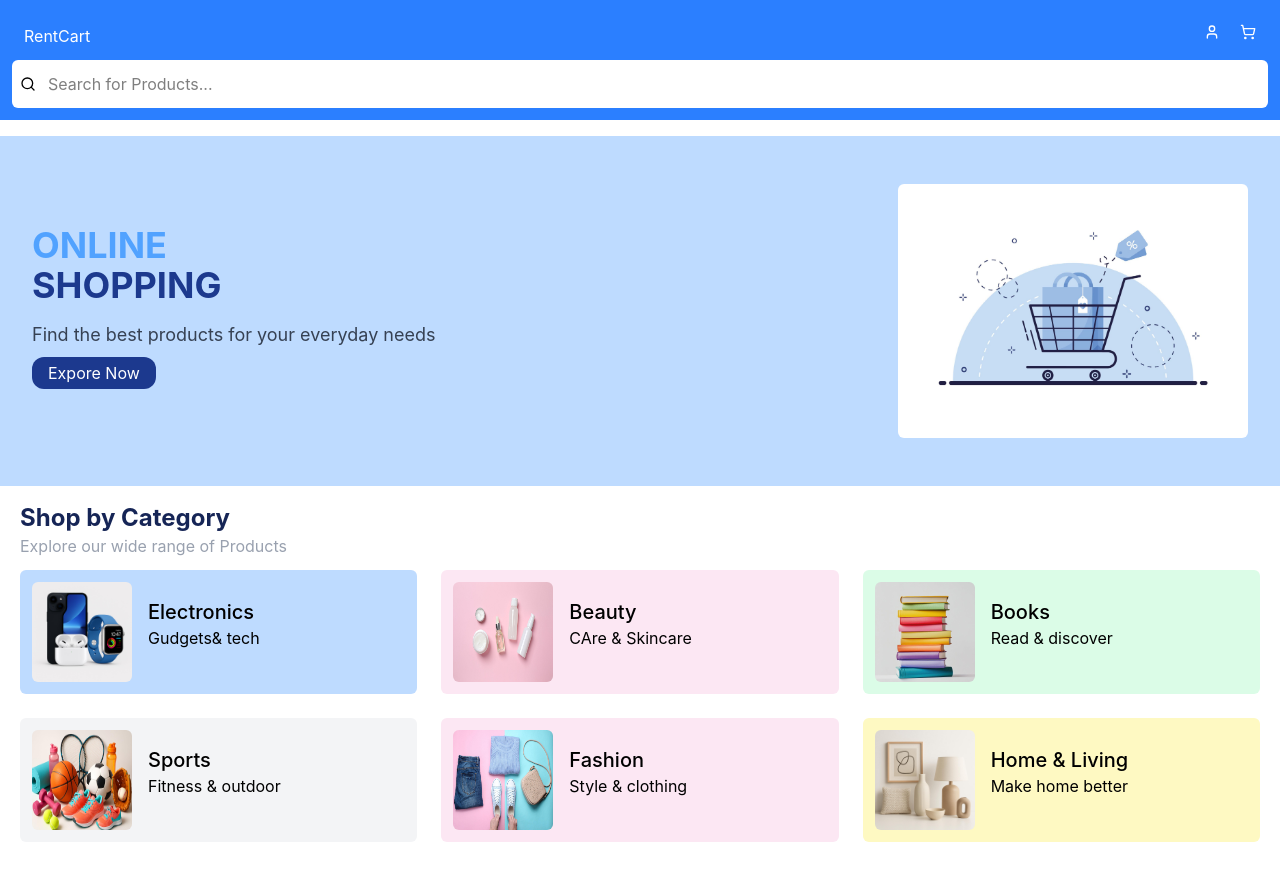
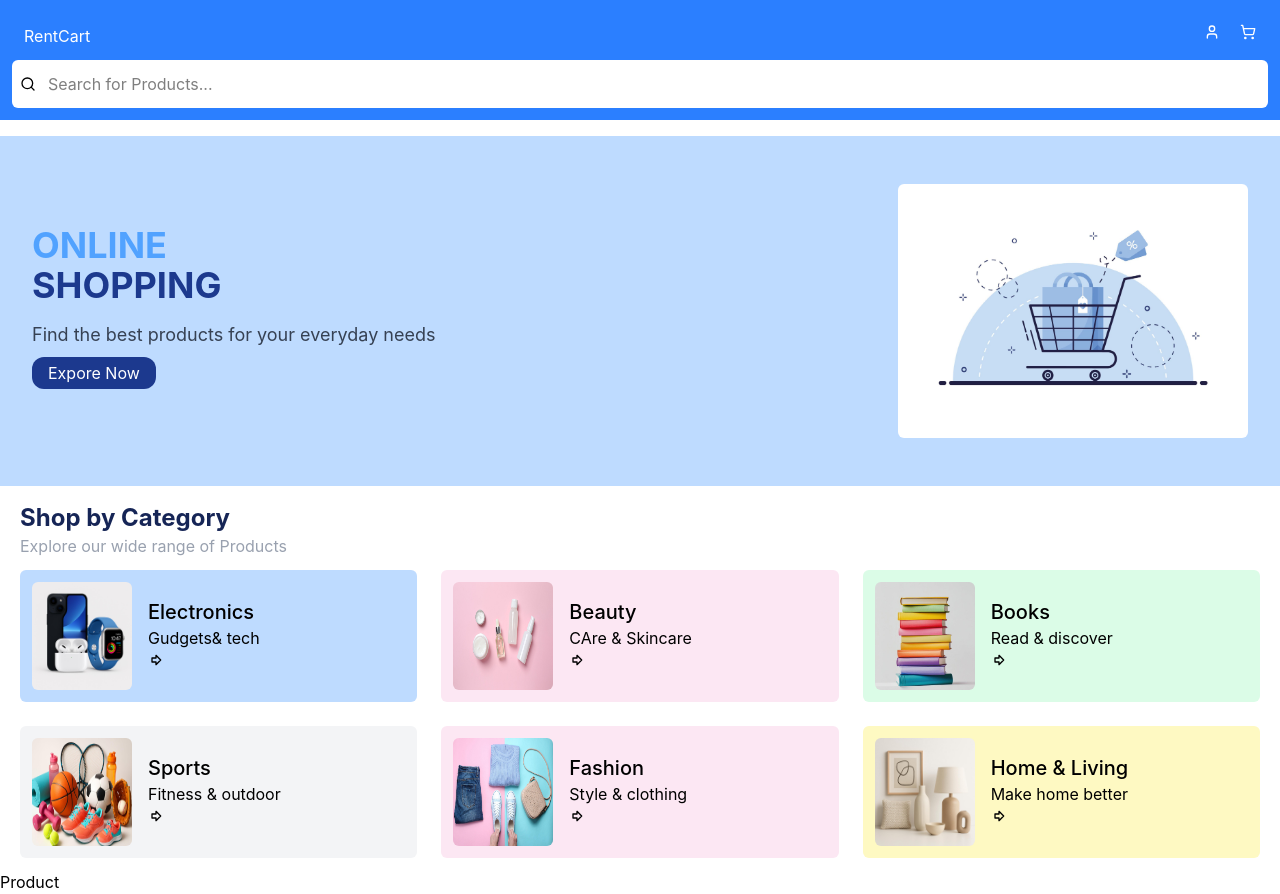
Before and after one commit to Ansh975sharma/RentCart, a React (Vite) app: page / in a window 1280 px wide. Before the commit the page ends 854 px from the top, so only its background shows below. Built offline with nearby package versions, Linux system fonts and the light colour scheme; no server answers.

Commit message:
Update project code

```diff
--- a/src/API/Api.js
+++ b/src/API/Api.js
@@ -0,0 +1,15 @@
+import axios from "axios";
+
+const Api=axios.create({
+    baseURL:"https://dummyjson.com"
+})
+
+export const fetchApi= async ()=>{
+const res=await Api.get("/products")
+return res.data
+
+}
+export const fetchCategory=async (category)=>{
+ const res= await Api.get(`/product/category/${category}`)
+ return res.data
+}
--- a/src/Component/Category.jsx
+++ b/src/Component/Category.jsx
@@ -4,7 +4,18 @@ import books from "../assets/books.jpg"
 import Living from "../assets/Living.jpg"
 import Shoping from "../assets/Shoping.jpg"
 import Sports from "../assets/Sports.jpg"
+import { useState } from 'react'
+import { LuArrowBigRight } from "react-icons/lu"
+import {useQuery} from "@tanstack/react-query"
+import { fetchCategory } from "../API/Api"
 function Category() {
+    const[categoryData,setCategoryData]=useState("")
+
+   const {data}= useQuery({
+        queryKey:['post',categoryData],
+        queryFn:()=>fetchCategory(categoryData)
+    })
+console.log(data)
   return (
 
     <div>
@@ -19,6 +30,7 @@ function Category() {
                     <div className="my-4">
                     <h1 className="text-xl font-medium">Electronics</h1>
                     <p>Gudgets& tech</p>
+                  <button onClick={()=>setCategoryData("smartphones")}><LuArrowBigRight/></button>
                     </div>
 
                 </div>
@@ -28,6 +40,7 @@ function Category() {
                     <div className="my-4">
                     <h1 className="text-xl font-medium">Beauty</h1>
                     <p>CAre & Skincare</p>
+                      <button onClick={()=>setCategoryData("beauty")}><LuArrowBigRight/></button>
                     </div>
 
                 </div>
@@ -36,6 +49,7 @@ function Category() {
                     <div className="my-4">
                     <h1 className="text-xl font-medium">Books</h1>
                     <p>Read & discover</p>
+                      <button onClick={()=>setCategoryData("mens-shirts")}><LuArrowBigRight/></button>
                     </div>
 
                 </div>
@@ -44,6 +58,7 @@ function Category() {
                     <div className="my-4">
                     <h1 className="text-xl font-medium">Sports</h1>
                     <p>Fitness & outdoor</p>
+                      <button onClick={()=>setCategoryData("sports-accessories")}><LuArrowBigRight/></button>
                     </div>
 
                 </div>
@@ -52,6 +67,7 @@ function Category() {
                     <div className="my-4">
                     <h1 className="text-xl font-medium">Fashion</h1>
                     <p>Style & clothing</p>
+                      <button onClick={()=>setCategoryData("womens-dresses")}><LuArrowBigRight/></button>
                     </div>
 
                 </div>
@@ -60,6 +76,7 @@ function Category() {
                     <div className="my-4">
                     <h1 className="text-xl font-medium">Home & Living</h1>
                     <p>Make home better</p>
+                      <button onClick={()=>setCategoryData("furniture")}><LuArrowBigRight/></button>
                     </div>
 
                 </div>
--- a/src/Pages/Home.jsx
+++ b/src/Pages/Home.jsx
@@ -1,5 +1,5 @@
 
-
+import Product from "./Product";
 
 import { FaArrowRight  } from "react-icons/fa";
 
@@ -21,6 +21,7 @@ function Home() {
 <Herosection/>
 
 <Category/>
+<Product/>
 
 </div>
 
--- a/src/Pages/Product.jsx
+++ b/src/Pages/Product.jsx
@@ -0,0 +1,40 @@
+// import React from 'react'
+// import { fetchApi } from '../API/Api'
+// import {useQuery} from "@tanstack/react-query"
+
+// function Product() {
+
+
+// const {data:[],isLoading,isError}=useQuery( {
+//     queryKey:["Cart"],
+//     queryFn:()=>fetchApi()
+// })
+
+// if(isLoading){
+//     return <p>Loading...</p>
+// }
+//   if(isError){
+//     return <p>Error:{Error}</p>
+//   }
+//   return (
+//     <div>
+//         {
+// data.map((item)=>{
+
+// })
+// }
+//     </div>
+//   )
+// }
+
+// export default Product
+
+import React from 'react'
+
+function Product() {
+  return (
+    <div>Product</div>
+  )
+}
+
+export default Product
```
